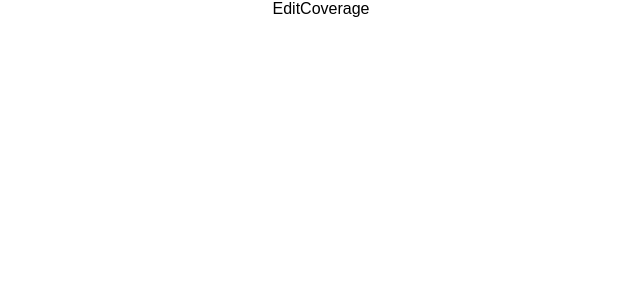
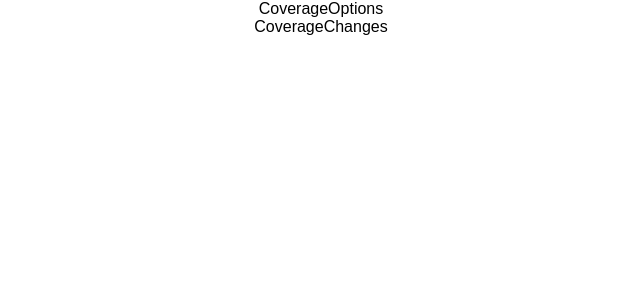
Before and after one commit to heatherpark/metromile-frontend-exercise, a React (Create React App) app: page / in a window 1280 px wide. Both pictures are taken after a click on the element "Edit Coverage". Shown: the top 300 px of the page, without its empty margins (319-959 px from the left). Built offline with nearby package versions, Linux system fonts and the light colour scheme.

Commit message:
Render child components

```diff
--- a/src/components/EditCoverage/EditCoverage.js
+++ b/src/components/EditCoverage/EditCoverage.js
@@ -1,9 +1,15 @@
 import React, { Component } from 'react';
+
+import CoverageOptions from '../CoverageOptions/CoverageOptions';
+import CoverageChanges from '../CoverageChanges/CoverageChanges';
 
 class EditCoverage extends Component {
   render() {
     return (
-      <div>EditCoverage</div>
+      <div>
+        <CoverageOptions />
+        <CoverageChanges />
+      </div>
     );
   }
 }
```
